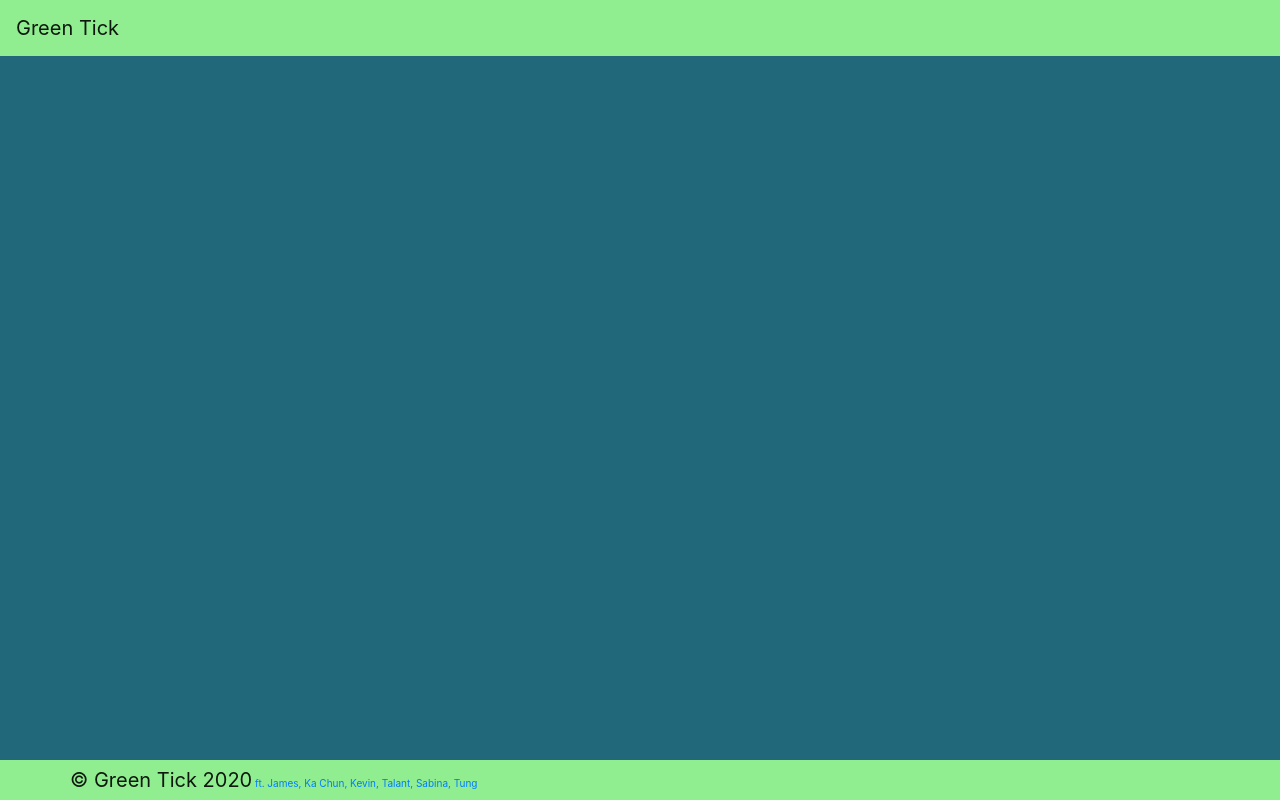
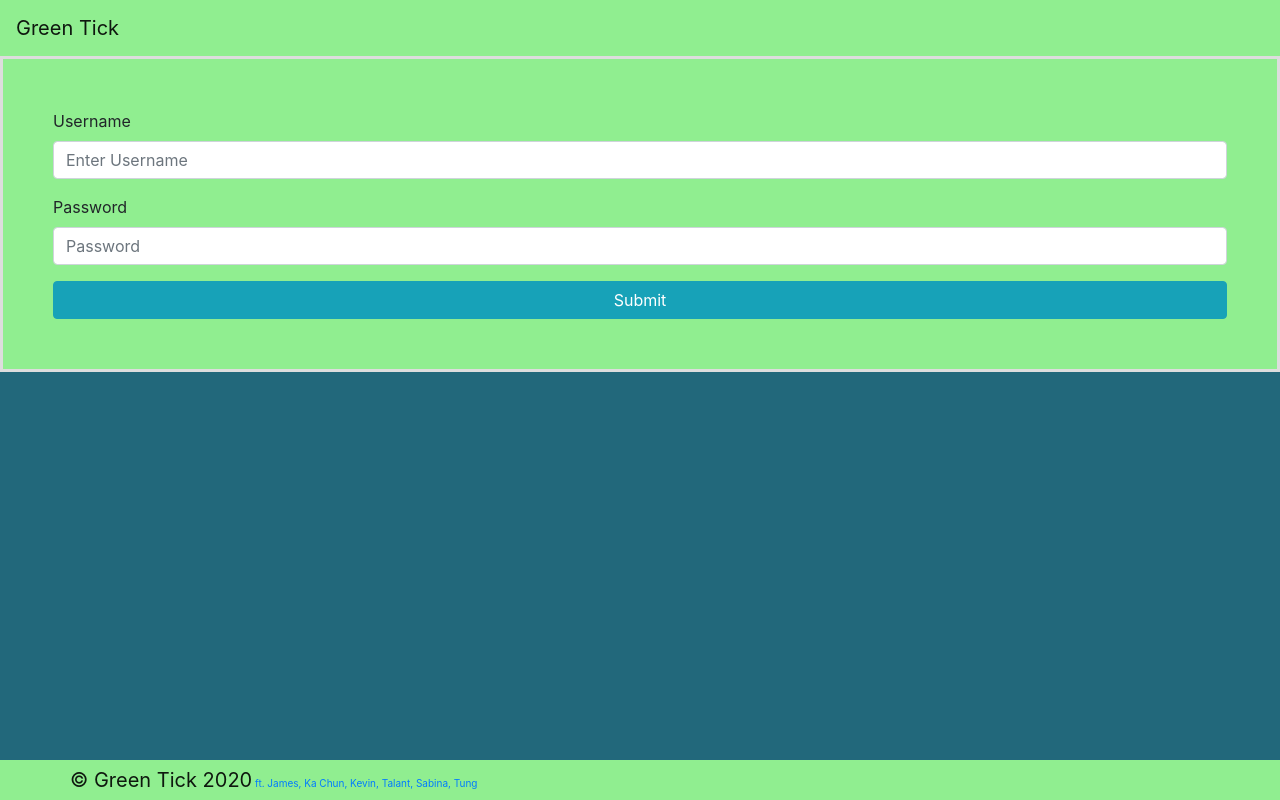
Before and after one commit to sount/GreenTick, a React (Create React App) app in the folder front-end/: page / in a window 1280 px wide. Built offline with nearby package versions, Linux system fonts and the light colour scheme; no server answers.

Commit message:
Add error login alert. Add check connection.

```diff
--- a/front-end/src/App.js
+++ b/front-end/src/App.js
@@ -13,7 +13,7 @@ function App() {
     <Router>
       <HeaderNavigation/>
         <Switch>
-          <Route path="/login">
+          <Route path="/" exact>
             <LoginSystem/>
           </Route>
           <Route path="/body">
--- a/front-end/src/Component/Login/LoginSystem.jsx
+++ b/front-end/src/Component/Login/LoginSystem.jsx
@@ -1,4 +1,4 @@
-import React, { Component, useState } from 'react';
+import React, { useEffect, useState } from 'react';
 import { Form, Button } from 'react-bootstrap';
 import axios from 'axios';
 import { useHistory } from 'react-router-dom';
@@ -23,7 +23,11 @@ const LoginSystem = () => {
             .post("http://localhost:8080/login", b)
             .then(response => {
                 console.log("res from login", response);
+                if (JSON.stringify(response.data) == "{}") {
+                    alert("Login or Password is not correct. Please try again.")
+                } else {
                     history.push("/body")
+                }
             }
             )
             .catch(err => {
@@ -33,7 +37,6 @@ const LoginSystem = () => {
             event.preventDefault();
     }
 
-
     let history = useHistory()
 
     const loginBox = {
@@ -41,6 +44,30 @@ const LoginSystem = () => {
         backgroundColor : "#90EE90",
         padding : "50px"
     }
+
+    useEffect(() => {
+        let b = {"username":"dummy", "password":"dummy"}
+
+        const timer = setTimeout( () => {
+            console.log("Timeout is running")
+        }, 10000)
+
+        axios
+            .post("http://localhost:8080/login", b)
+            .then(response => {
+                console.log("Check connection", response);
+                if (JSON.stringify(response.data) == "{}") {
+                    alert("Connection was successfull.")
+                }
+            }
+            )
+            .catch(err => {
+                console.log("Connection problems", err);
+                alert("Connection was not successfull.")
+            })
+
+        return () => clearTimeout(timer)
+    }, [])
 
     return(
         <div style={loginBox}>
```
Lines whose indentation alone changed are shown as unchanged.
